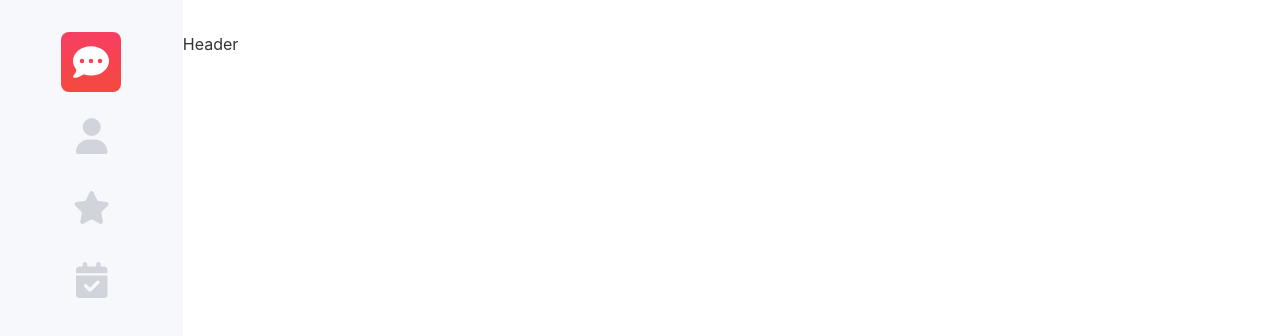
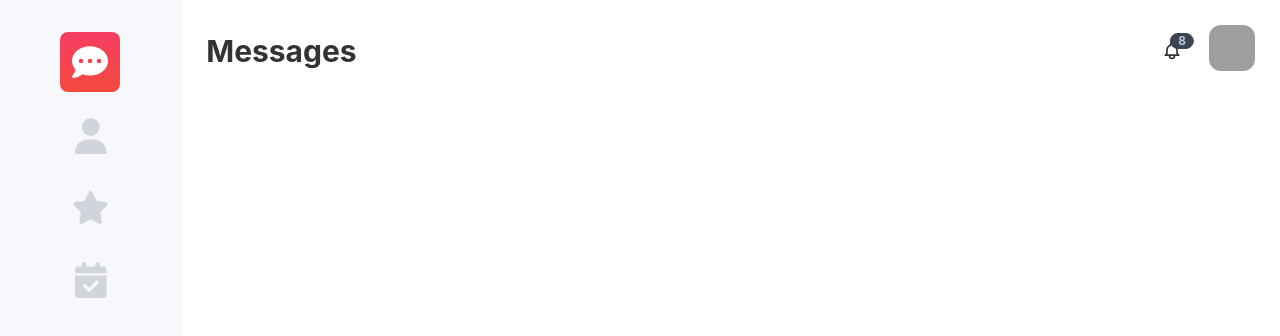
Before and after one commit to Rajebulalam/real-time-chat-application, a React (Create React App) app: page / in a window 1280 px wide. Shown: the top 336 px of the page. Built offline with nearby package versions, Linux system fonts and the light colour scheme; grey boxes are pictures that could not be loaded.

Commit message:
Header Part Designed

```diff
--- a/src/Interface/Header.js
+++ b/src/Interface/Header.js
@@ -1,9 +1,50 @@
 import React from 'react';
+import { Link } from 'react-router-dom';
 
 const Header = () => {
     return (
-        <header className='w-full py-8'>
-            <h2>Header</h2>
+        <header className='w-full py-4 px-4'>
+            <div className="navbar bg-base-100">
+                <div className="flex-1">
+                    <Link to='/' className="text-3xl font-bold">Messages</Link>
+                </div>
+                <div className="flex-none">
+                    <div className="dropdown dropdown-end">
+                        <label tabIndex="0" className="btn btn-ghost btn-circle">
+                            <div className="indicator">
+                            <svg xmlns="http://www.w3.org/2000/svg" className="h-5 w-5" fill="none" viewBox="0 0 24 24" stroke="currentColor"><path strokeLinecap="round" strokeLinejoin="round" strokeWidth="2" d="M15 17h5l-1.405-1.405A2.032 2.032 0 0118 14.158V11a6.002 6.002 0 00-4-5.659V5a2 2 0 10-4 0v.341C7.67 6.165 6 8.388 6 11v3.159c0 .538-.214 1.055-.595 1.436L4 17h5m6 0v1a3 3 0 11-6 0v-1m6 0H9" /></svg>
+                                <span className="badge badge-sm indicator-item">8</span>
+                            </div>
+                        </label>
+                        <div tabIndex="0" className="mt-3 card card-compact dropdown-content w-52 bg-base-100 shadow">
+                            <div className="card-body">
+                                <span className="font-bold text-lg">8 Items</span>
+                                <span className="text-info">Subtotal: $999</span>
+                                <div className="card-actions">
+                                    <button className="btn btn-primary btn-block">View cart</button>
+                                </div>
+                            </div>
+                        </div>
+                    </div>
+                    <div className="dropdown dropdown-end ml-3">
+                        <label tabIndex="0" className="btn btn-ghost btn-circle avatar">
+                            <div className="w-16 rounded-xl">
+                                <img src="https://api.lorem.space/image/face?hash=33791" alt='personal' />
+                            </div>
+                        </label>
+                        <ul tabIndex="0" className="menu menu-compact dropdown-content mt-3 p-2 shadow bg-base-100 rounded-box w-52">
+                            <li>
+                                <Link to='/' className="justify-between">
+                                    Profile
+                                    <span className="badge">New</span>
+                                </Link>
+                            </li>
+                            <li><Link to='/'>Settings</Link></li>
+                            <li><Link to='/'>Logout</Link></li>
+                        </ul>
+                    </div>
+                </div>
+            </div>
         </header>
     );
 };
--- a/src/index.js
+++ b/src/index.js
@@ -3,11 +3,14 @@ import ReactDOM from 'react-dom/client';
 import './index.css';
 import App from './App';
 import reportWebVitals from './reportWebVitals';
+import { BrowserRouter } from 'react-router-dom';
 
 const root = ReactDOM.createRoot(document.getElementById('root'));
 root.render(
   <React.StrictMode>
-    <App />
+    <BrowserRouter>
+      <App />
+    </BrowserRouter>
   </React.StrictMode>
 );
 
```
